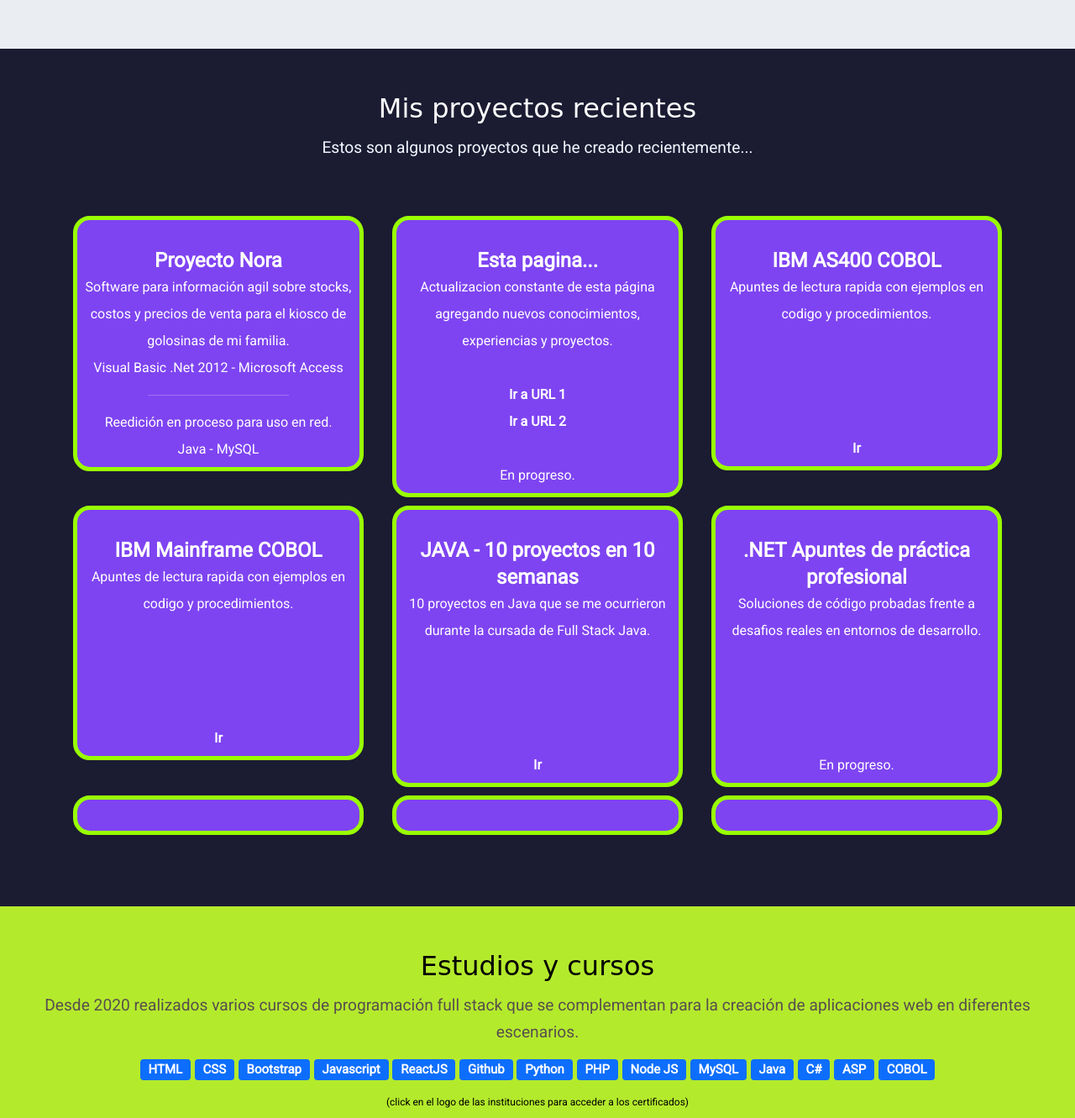
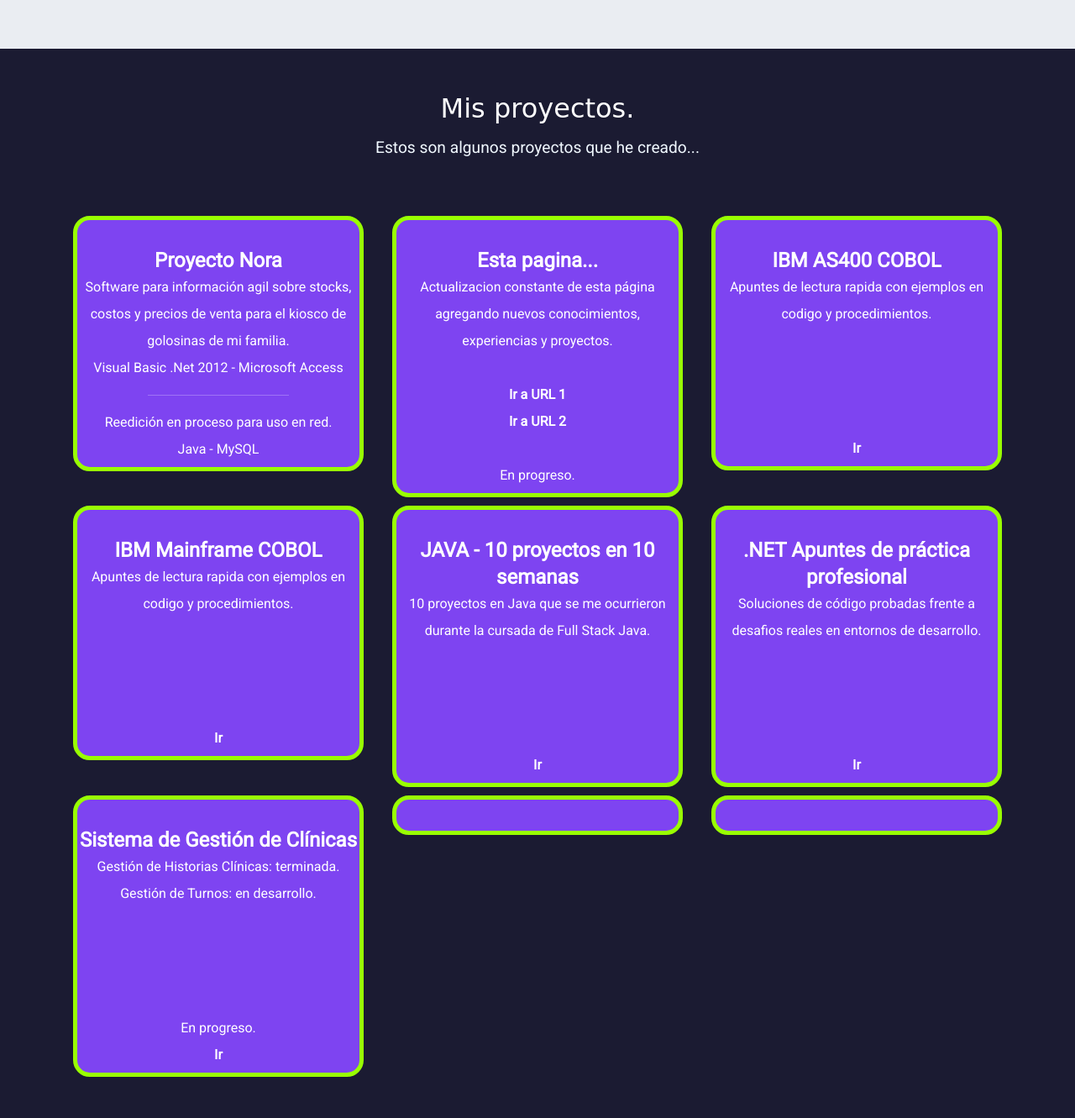
Before and after one commit to MarceloGarassino/Portfolio, a plain HTML site: page index.html in a window 1280 px wide. Shown: the part 2804-4135 px from the top of the page at 84% size. Drawn offline with nearby package versions, Linux system fonts and the light colour scheme; files whose address does not match are found by name; a web font is replaced by a local one.

Commit message:
Add files via upload

```diff
--- a/index.html
+++ b/index.html
@@ -234,9 +234,8 @@
 
     <!-- Seccion Proyectos -->
     <section id="proyectos" class="proyectos-recientes seccion-oscura d-flex flex-column">
-        <h2 class="seccion-titulo">Mis proyectos recientes</h2>
-        <h3 class="seccion-descripcion" style="color:aliceblue;">Estos son algunos proyectos que he creado
-            recientemente...</h3>
+        <h2 class="seccion-titulo">Mis proyectos.</h2>
+        <h3 class="seccion-descripcion" style="color:aliceblue;">Estos son algunos proyectos que he creado...</h3>
 
         <!-- Galeria de Proyectos -->
         <div class="container text-center proyectos-contenedor">
@@ -345,11 +344,11 @@
                         style="background-color: #7e44f1; color:white; border: 5px solid; border-color: rgb(153, 255, 1); border-radius: 20px; ">
                         <p style="font-size: 24px; font-weight: bold;"><br>.NET Apuntes de práctica profesional</p>
                         <a>Soluciones de código probadas frente a desafios reales en entornos de desarrollo.
-                            <br><br><br><br><br>En progreso.<br></a>
-                             <!-- <br><br><br><br><br> -->
+                            <!-- <br><br><br><br><br>En progreso.<br></a> -->
+                             <br><br><br><br><br>
                         </a>
-                        <a style="color:white; font-weight: bold; text-decoration: none;">
-                            <!-- href="http://gara.ddns.net/portfolio/portfolio03/Java-10-proyectos-en-10-semanas/">Ir -->
+                        <a style="color:white; font-weight: bold; text-decoration: none;"
+                            href="http://gara.ddns.net/portfolio/portfolio03/NET-practica-profesional/index.html">Ir
                         </a>
                         <div class="proyecto">
                             <div class="overlay">
@@ -363,21 +362,17 @@
                 <div class="col-12 col-md-6 col-lg-4">
                     <div class="proyecto"
                         style="background-color: #7e44f1; color:white; border: 5px solid; border-color: rgb(153, 255, 1); border-radius: 20px; ">
-                        <p style="font-size: 24px; font-weight: bold;"><br> </p>
-                        <a> <!-- <br><br> --></a>
-                        <!-- <a style="color:white; font-weight: bold; text-decoration: none;" href="as400/index.html">Ir</a> -->
-                        <!-- Aca el texto del proyecto -->
+                        <p style="font-size: 24px; font-weight: bold;"><br>Sistema de Gestión de Clínicas</p>
+                        <a>Gestión de Historias Clínicas: terminada.</a><br>
+                        <a>Gestión de Turnos: en desarrollo.</a>
+                              <br><br><br><br><br>En progreso.<br></a>
+                             <!-- <br><br><br><br><br> -->
+                        </a>
+                        <a style="color:white; font-weight: bold; text-decoration: none;"
+                            href="http://gara.ddns.net/portfolio/sgc/index.html">Ir
+                        </a>
                         <div class="proyecto">
-                            <!-- <img src="imagenes/proyecto2.png" alt="Proyecto 1"> -->
                             <div class="overlay">
-                                <!-- <p>Esta pagina</p>
-                                          <div class="iconos-contenedor">
-                                          <a href="https://github.com/" target="_blank" rel="noopener noreferrer">
-                                               <i class="bi bi-github"></i>
-                                          </a>
-                                          <a href="https://www.freecodecamp.org/espanol/" target="_blank" rel="noopener noreferrer">
-                                               <i class="bi bi-laptop"></i>
-                                          </a> -->
                             </div>
                         </div>
                     </div>
```
